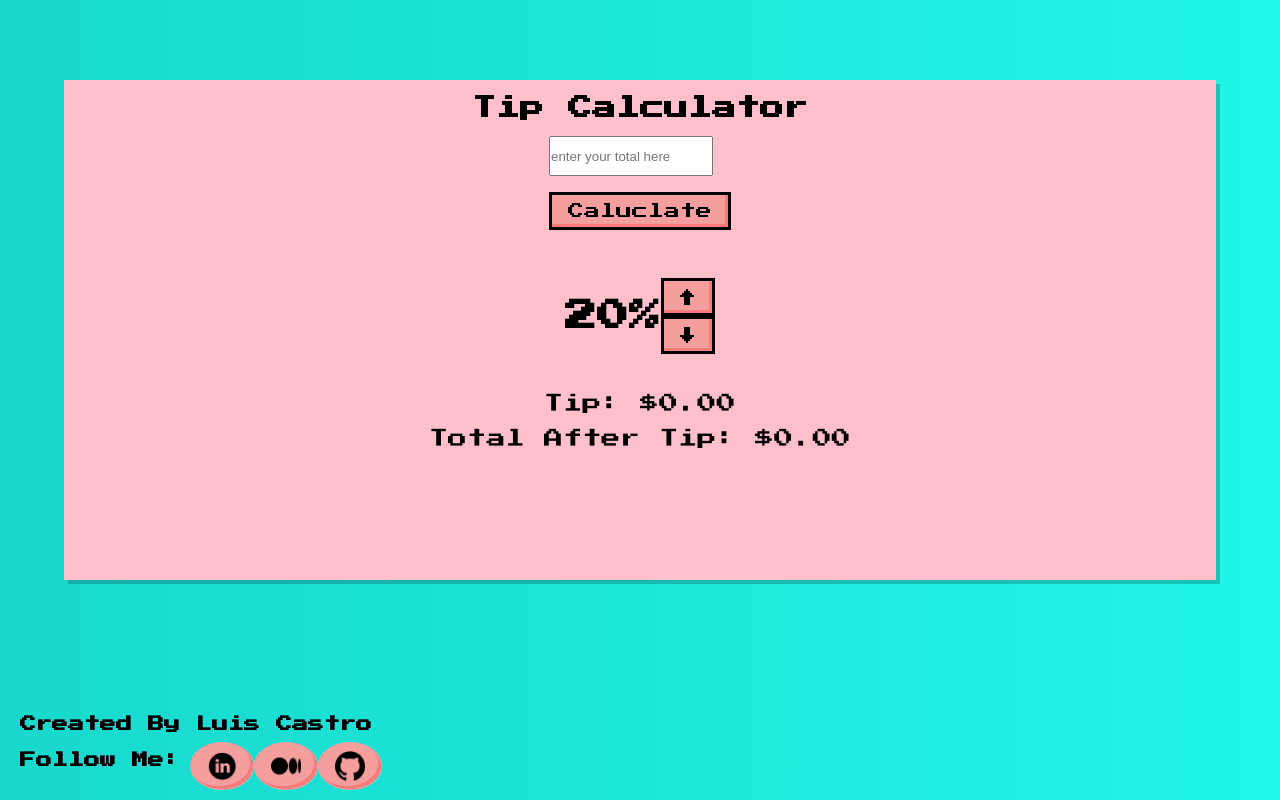
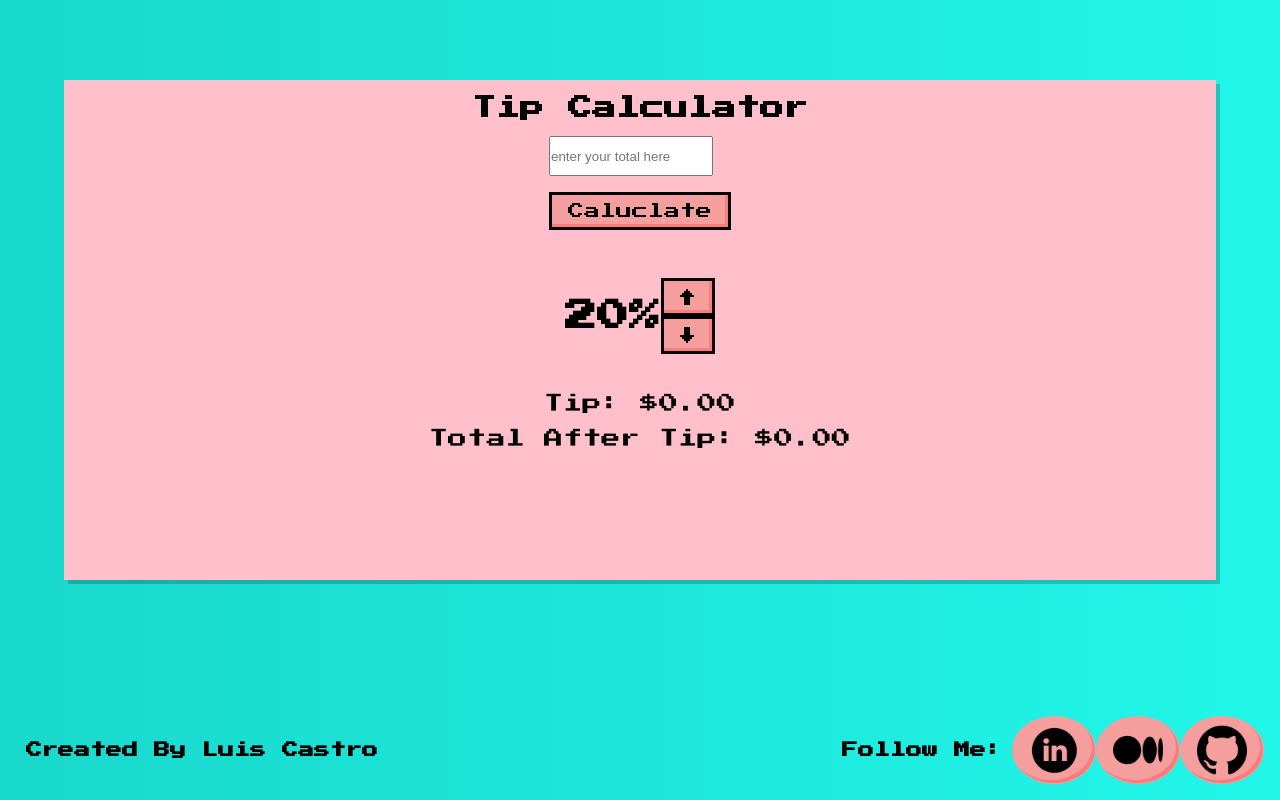
Before and after one commit to foreverluiscastro/tip-calculator, a React (Create React App) app: page / in a window 1280 px wide. Built offline with nearby package versions, Linux system fonts and the light colour scheme.

Commit message:
optimized code for web and phone use

```diff
--- a/src/components/Footer.js
+++ b/src/components/Footer.js
@@ -1,8 +1,13 @@
 import React from 'react'
+import useWindowDimensions from '../helpers/useWindowDimensions'
 
 function Footer() {
+  const {height, width } = useWindowDimensions()
+
+  const footerClass = width > 814 ? 'web-footer' : 'phone-footer'
+
   return (
-  <footer>
+  <footer className={footerClass}>
     <h4>Created By Luis Castro</h4>
     <div className='links-div'>
       <h4>Follow Me:</h4>
--- /dev/null
+++ b/src/helpers/useWindowDimensions.js
@@ -0,0 +1,24 @@
+import { useState, useEffect } from 'react';
+
+function getWindowDimensions() {
+  const { innerWidth: width, innerHeight: height } = window;
+  return {
+    width,
+    height
+  };
+}
+
+export default function useWindowDimensions() {
+  const [windowDimensions, setWindowDimensions] = useState(getWindowDimensions());
+
+  useEffect(() => {
+    function handleResize() {
+      setWindowDimensions(getWindowDimensions());
+    }
+
+    window.addEventListener('resize', handleResize);
+    return () => window.removeEventListener('resize', handleResize);
+  }, []);
+
+  return windowDimensions;
+}
--- a/src/index.css
+++ b/src/index.css
@@ -55,6 +55,7 @@ section {
 }
 
 footer button {
+  cursor: pointer;
   border-radius: 50%;
   border: 1px solid transparent;
 
@@ -64,6 +65,7 @@ footer button {
 }
 
 button {
+  cursor: pointer;
   font-family: "Press Start 2p", cursive;
   font-size: 1rem;
   border: 3px solid black;
@@ -71,6 +73,10 @@ button {
   background-color: rgb(245, 158, 158);
   box-shadow: inset -3px -3px 0 0 rgb(252, 124, 124);
   transition: all 0.1s ease-in;
+
+  &:hover {
+    opacity: 0.85;
+  }
 }
 
 form {
@@ -101,13 +107,28 @@ form button {
   margin-bottom: 1rem;
 }
 
-footer {
+.web-footer {
+  display: flex;
+  align-items: center;
+  justify-content: space-between;
+  position: fixed;
+  bottom: 0;
+  left: 0;
+  width: 100%;
+  padding: 1rem;
+}
+
+.phone-footer {
   padding: 10px;
   position: absolute;
   bottom: 0;
-  left: 0;
   display: flex;
   flex-direction: column;
+  left: 0;
+}
+
+.phone-footer h4 {
+  left: 0;
 }
 
 footer h4 {
@@ -116,11 +137,14 @@ footer h4 {
 }
 
 img {
-  width: 30px;
+  width: 50px;
 }
 
 .links-div {
+
   display: flex;
+  align-items: center;
+  text-align: center;
 }
 
 /* Media Queries */
```
